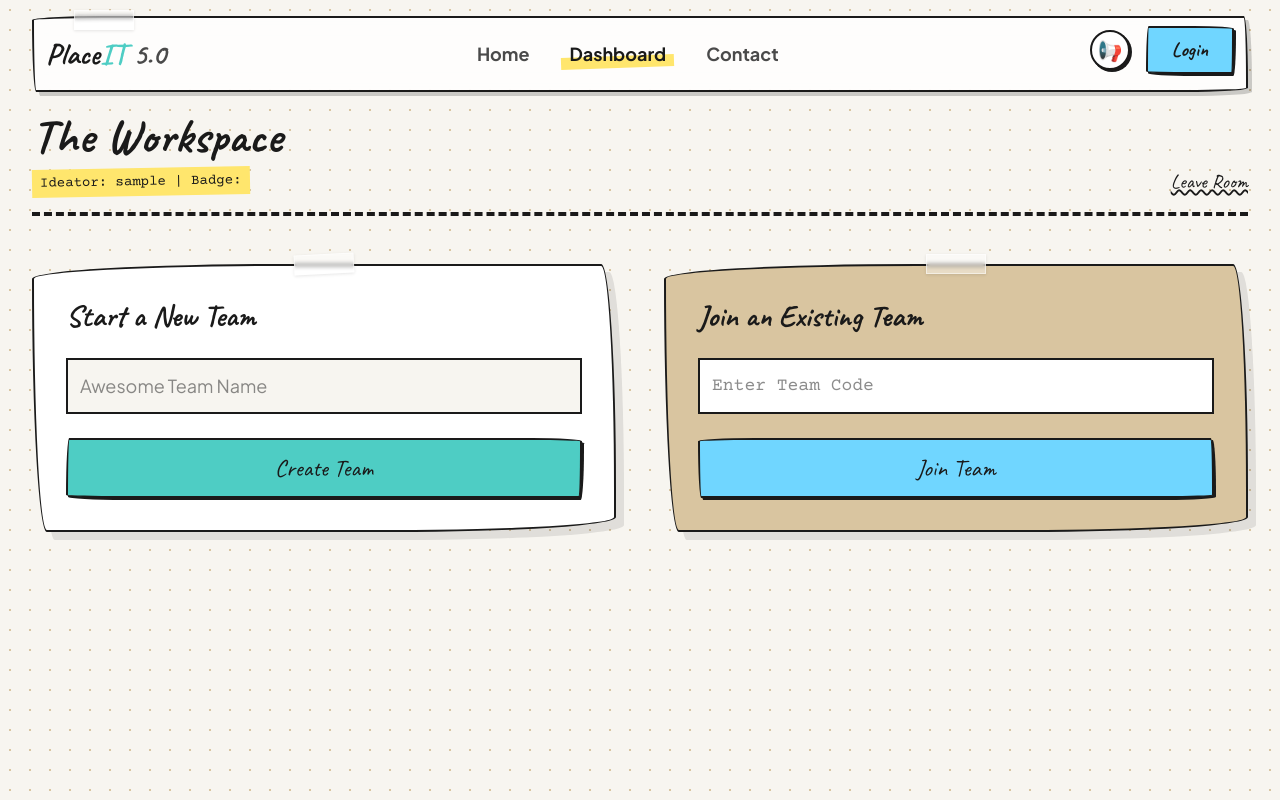
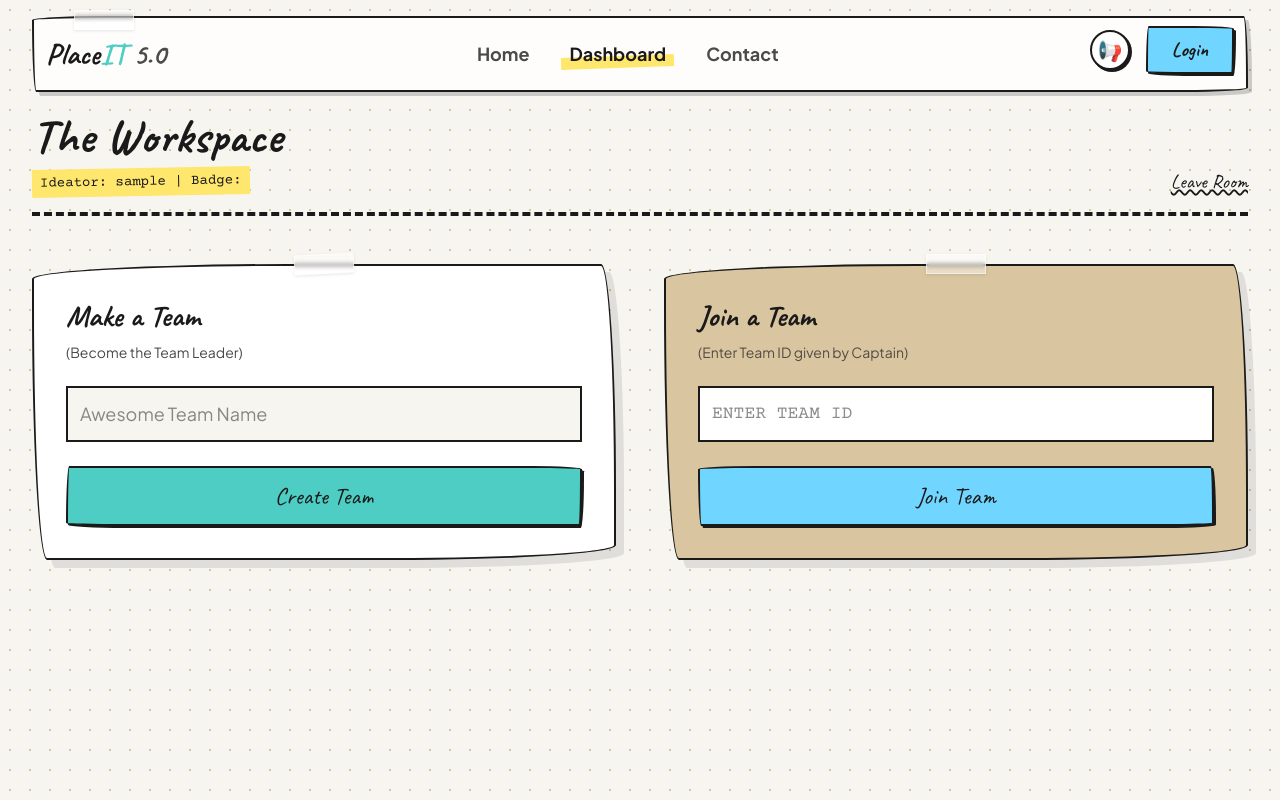
Before and after one commit to KevenMarini/Placeittestweb, a Next.js app: page /dashboard in a window 1280 px wide. Shown: the top 800 px of the page. Built offline with nearby package versions, Linux system fonts and the light colour scheme; sample sign-in values are in the browser's storage.

Commit message:
fix: Update team formation terminology to Captain and Team ID

```diff
--- a/src/app/dashboard/page.tsx
+++ b/src/app/dashboard/page.tsx
@@ -43,7 +43,7 @@ export default function Dashboard() {
     const newTeam = {
       name: newTeamName,
       code: `TEAM_${Math.random().toString(36).substr(2, 6).toUpperCase()}`,
-      members: [user?.username || "Unknown"],
+      members: [`${user?.username || "Unknown"} (Captain)`],
     };
     setTeam(newTeam);
     localStorage.setItem("placeit_team", JSON.stringify(newTeam));
@@ -54,7 +54,7 @@ export default function Dashboard() {
     const newTeam = {
       name: "Joined Team",
       code: joinCode,
-      members: ["Leader", user?.username || "Unknown"],
+      members: ["Captain", user?.username || "Unknown"],
     };
     setTeam(newTeam);
     localStorage.setItem("placeit_team", JSON.stringify(newTeam));
@@ -87,7 +87,8 @@ export default function Dashboard() {
           <div className="grid grid-cols-1 md:grid-cols-2 gap-12">
             <div className="bg-white p-8 wobbly-border shadow-[8px_8px_0px_rgba(26,26,26,0.1)] relative">
               <div className="tape -top-3 left-1/2 -translate-x-1/2"></div>
-              <h2 className="font-marker text-3xl font-bold text-ink mb-6">Start a New Team</h2>
+              <h2 className="font-marker text-3xl font-bold text-ink mb-2">Make a Team</h2>
+              <p className="font-sans text-sm text-ink-light mb-6">(Become the Team Leader)</p>
               <input
                 type="text"
                 placeholder="Awesome Team Name"
@@ -102,13 +103,14 @@ export default function Dashboard() {
 
             <div className="bg-kraft p-8 wobbly-border shadow-[8px_8px_0px_rgba(26,26,26,0.1)] relative">
               <div className="tape -top-3 left-1/2 -translate-x-1/2 rotate-3"></div>
-              <h2 className="font-marker text-3xl font-bold text-ink mb-6">Join an Existing Team</h2>
+              <h2 className="font-marker text-3xl font-bold text-ink mb-2">Join a Team</h2>
+              <p className="font-sans text-sm text-ink/70 mb-6">(Enter Team ID given by Captain)</p>
               <input
                 type="text"
-                placeholder="Enter Team Code"
+                placeholder="Enter Team ID"
                 value={joinCode}
                 onChange={(e) => setJoinCode(e.target.value)}
-                className="w-full bg-white border-2 border-ink text-ink font-mono text-lg p-3 mb-6 focus:outline-none focus:border-neon-cyan"
+                className="w-full bg-white border-2 border-ink text-ink font-mono text-lg p-3 mb-6 focus:outline-none focus:border-neon-cyan uppercase"
               />
               <button onClick={handleJoinTeam} className="w-full bg-neon-cyan text-ink font-marker text-2xl py-3 wobbly-border hover:bg-neon-pink transition-colors shadow-[2px_2px_0px_rgba(26,26,26,1)]">
                 Join Team
@@ -126,7 +128,7 @@ export default function Dashboard() {
               </div>
               <h2 className="font-marker text-4xl text-ink text-center mb-2">{team.name}</h2>
               <div className="border-y-2 border-ink/20 py-2 my-4 text-center">
-                <p className="font-mono text-sm text-ink-light">Team Code</p>
+                <p className="font-mono text-sm text-ink-light">Team ID</p>
                 <p className="font-mono text-xl font-bold text-ink">{team.code}</p>
               </div>
               <p className="font-sans text-sm font-bold text-ink mb-2">Members:</p>
```
